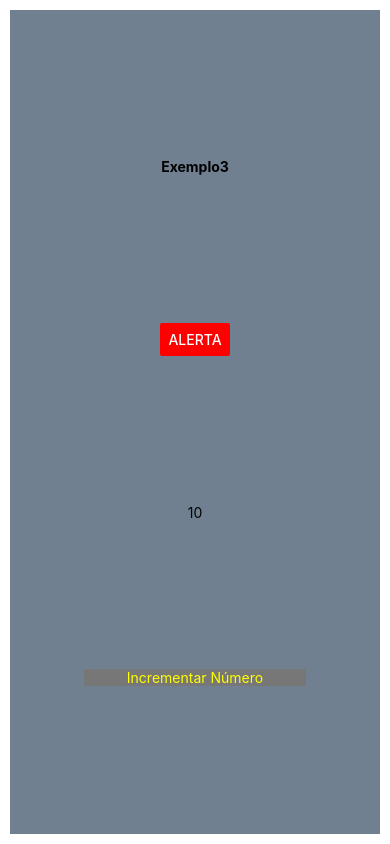
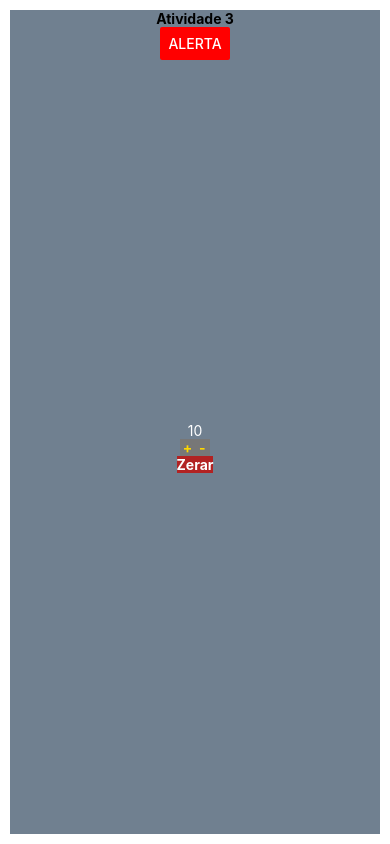
Before and after one commit to Joaaofrancaa/aula-introducao-expo, a React Native app: screen / in a window 390 px wide. Built offline with nearby package versions, Linux system fonts and the light colour scheme; what react-native-responsive-fontsize would draw is missing.

Commit message:
Atividade 12/09

```diff
--- a/App.js
+++ b/App.js
@@ -1,12 +1,12 @@
 import { StatusBar } from 'expo-status-bar';
 import { StyleSheet, View } from 'react-native';
 
-import Exemplo3 from './src/exemplos/exemplo3';
+import Atv03 from './src/Atividades/atv03';
 
 export default function App() {
   return (
     <View style={styles.container}>
-      <Exemplo3 />
+      <Atv03 />
       <StatusBar style="light" />
     </View>
   );
--- /dev/null
+++ b/src/Atividades/atv03/index.js
@@ -0,0 +1,53 @@
+import { useState } from 'react';
+import { View, Text, Button, TouchableOpacity } from 'react-native';
+
+import styles from './styles';
+
+export default function Atv03() {
+  const [numero, setNumero] = useState(10);
+
+  function handleIncrementar() {
+    setNumero(numero + 1);
+  }
+
+  function handleDecrementar() {
+    setNumero(numero - 1);
+  }
+
+  function handleZerar() {
+    setNumero(0); // mais limpo que numero - numero
+  }
+
+  return (
+    <View style={styles.container}>
+      <Text style={styles.titulo}>Atividade 3</Text>
+
+      <Button
+        onPress={() => { alert('Alguém tocou no botão!') }}
+        title="Alerta"
+        color='#FF0000'
+        accessibilityLabel="botão de Alerta"
+      />
+
+      <View style={styles.container1}>
+        <Text style={styles.text}>{numero}</Text>
+
+        {/* Botões + e - lado a lado */}
+        <View style={styles.botoesContainer}>
+          <TouchableOpacity style={styles.botao} onPress={handleIncrementar}>
+            <Text style={styles.txtBotao}>+</Text>
+          </TouchableOpacity>
+
+          <TouchableOpacity style={styles.botao} onPress={handleDecrementar}>
+            <Text style={styles.txtBotao}>-</Text>
+          </TouchableOpacity>
+        </View>
+
+        {/* Botão zerar embaixo */}
+        <TouchableOpacity style={styles.botaoZerar} onPress={handleZerar}>
+          <Text style={styles.txtBotaoZerar}>Zerar</Text>
+        </TouchableOpacity>
+      </View>
+    </View>
+  );
+}
--- /dev/null
+++ b/src/Atividades/atv03/styles.js
@@ -0,0 +1,77 @@
+import { StyleSheet } from 'react-native';
+import { RFPercentage } from "react-native-responsive-fontsize";
+
+const styles = StyleSheet.create({
+  container: {
+    flex: 1,
+    backgroundColor: '#708090',
+    alignItems: 'center',
+    justifyContent: 'space-evenly',
+    padding: RFPercentage(2),
+     gap:RFPercentage(10)
+  },
+
+  container1: {
+    flex: 1,
+    backgroundColor: '#708090',
+    alignItems: 'center',
+    justifyContent: 'center',
+    padding: RFPercentage(2),
+     gap:RFPercentage(5)
+  },
+
+  titulo: {
+    fontSize: RFPercentage(5),
+    fontWeight: 'bold',
+    color: '#000000ff',
+    marginBottom: RFPercentage(3),
+  },
+
+  text: {
+    fontSize: RFPercentage(2.5),
+    color: '#fff',
+    textAlign: 'center',
+  },
+
+  // container para os dois botões lado a lado
+  botoesContainer: {
+    flexDirection: 'row',
+    justifyContent: 'space-between',
+    width: '80%',
+    marginBottom: RFPercentage(2),
+    gap:RFPercentage(5),
+  },
+
+  botao: {
+    backgroundColor: '#777',
+    flex: 1,
+    marginHorizontal: RFPercentage(1),
+    paddingVertical: RFPercentage(1.5),
+    borderRadius: RFPercentage(1),
+    alignItems: 'center',
+  },
+
+  txtBotao: {
+    color: '#FFD700',
+    fontSize: RFPercentage(2),
+    fontWeight: 'bold',
+  },
+
+  // botão "zerar" embaixo
+  botaoZerar: {
+    backgroundColor: '#B22222',
+    width: '100%',
+    paddingVertical: RFPercentage(1.5),
+    borderRadius: RFPercentage(1),
+    alignItems: 'center',
+  },
+
+  txtBotaoZerar: {
+    color: '#fff',
+    fontSize: RFPercentage(3),
+    fontWeight: 'bold',
+    marginHorizontal: RFPercentage(2),
+  },
+});
+
+export default styles;
```
